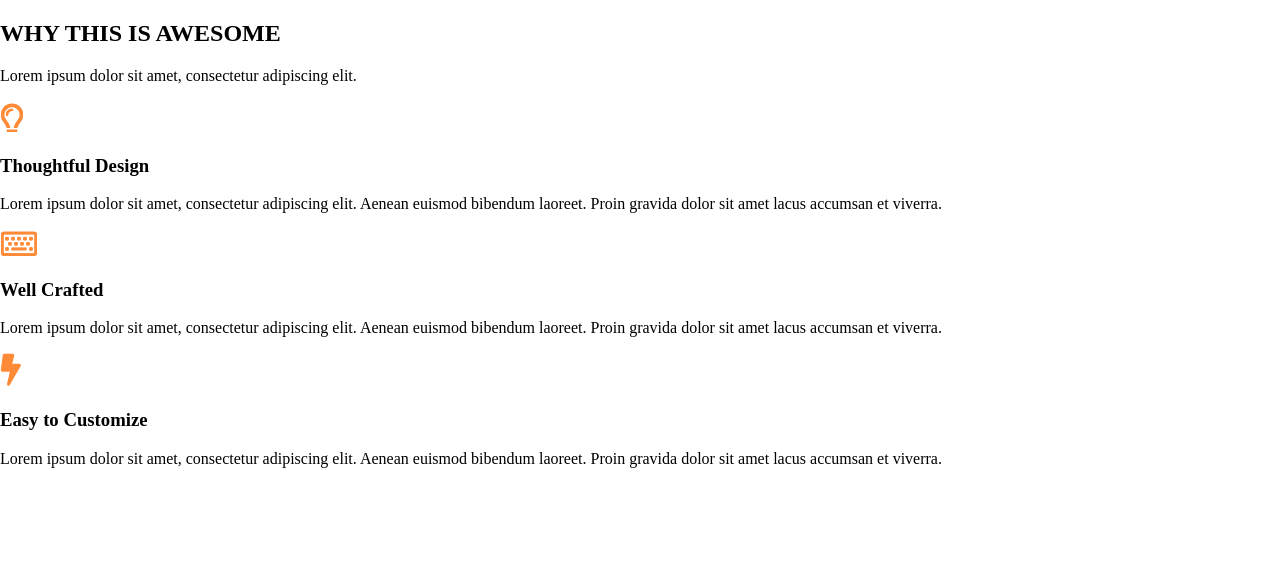
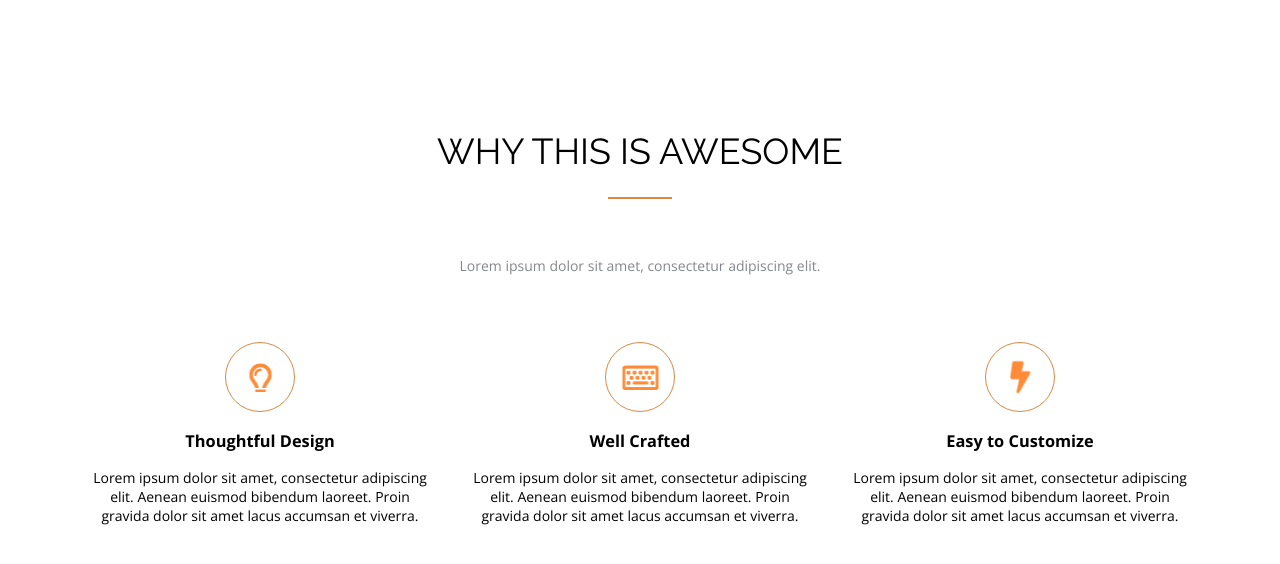
Before and after one commit to homihomka/FE08-wk-1-Vensko-Anastasia, a plain HTML site: page lesson-2/index.html in a window 1280 px wide. Drawn offline with nearby package versions, Linux system fonts and the light colour scheme.

Commit message:
Add section styles and update markup

```diff
--- a/lesson-2/css/awesome.css
+++ b/lesson-2/css/awesome.css
@@ -0,0 +1,21 @@
+.awesome {
+    padding-bottom: 90px;
+    padding-top: 100px;
+}
+
+.awesome__header {
+    margin-bottom: 36px;
+}
+
+.awesome__title {
+    margin-bottom: 57px;
+}
+
+.awesome__subtitle {
+    text-align: center;
+    color: #86878B;
+}
+
+.awesome__benefits {
+    display: flex;
+}
--- /dev/null
+++ b/lesson-2/css/card.css
@@ -0,0 +1,20 @@
+.card {
+    text-align: center;
+    padding: 31px 16px 20px 16px;
+}
+
+.card__icon {
+    position: relative;
+    display: inline-block;
+    border-radius: 50%;
+    border: 1px solid #D98943;
+    width: 70px;
+    height: 70px;
+}
+
+.card__icon-img {
+    position: absolute;
+    top: 50%;
+    left: 50%;
+    transform: translate(-50%, -50%);
+}
--- a/lesson-2/css/style.css
+++ b/lesson-2/css/style.css
@@ -0,0 +1,29 @@
+@import "awesome.css";
+@import "title.css";
+@import "card.css";
+
+html {
+    box-sizing: border-box;
+}
+
+*,
+*::before,
+*::after {
+    box-sizing: inherit;
+}
+
+body {
+    min-width: 320px;
+    font-family: "Open Sans", sans-serif;
+    font-size: 14px;
+    line-height: 19px;
+    font-weight: 400;
+    color: #000;
+    background-color: #fff;
+}
+
+.container {
+    max-width: 1170px;
+    margin: 0 auto;
+    padding: 0 15px;
+}
--- /dev/null
+++ b/lesson-2/css/title.css
@@ -0,0 +1,17 @@
+.title {
+    font-family: "Raleway", sans-serif;
+    font-weight: 400;
+    font-size: 36px;
+    line-height: 42px;
+    text-align: center;
+    text-transform: uppercase;
+}
+
+.title::after {
+    content: "";
+    width: 64px;
+    height: 2px;
+    background-color: #D98943;
+    display: block;
+    margin: 25px auto 0;
+ }
--- a/lesson-2/index.html
+++ b/lesson-2/index.html
@@ -3,8 +3,8 @@
 
 <head>
     <meta charset="UTF-8">
-    <title>WHY THIS IS AWESOME</title>
-    <meta name="description" content="WHY THIS IS AWESOME">
+    <title>Why this is awesome</title>
+    <meta name="description" content="Why this is awesome">
     <meta name="viewport" content="width=device-width, initial-scale=1.0">
     <link rel="stylesheet" href="css/normalize.css">
     <link rel="stylesheet" href="css/style.css">
@@ -21,7 +21,7 @@
     <div class="container">
         <div class="awesome__header">
             <h2 class="awesome__title title">
-                WHY THIS IS AWESOME
+                Why this is awesome
             </h2>
             <p class="awesome__subtitle">
                 Lorem ipsum dolor sit amet, consectetur adipiscing elit.
@@ -30,7 +30,7 @@
         <div class="awesome__benefits">
             <div class="awesome__benefit card">
                 <div class="card__icon">
-                    <img src="img/lamp.png" alt="lamp icon">
+                    <img class="card__icon-img" src="img/lamp.png" alt="lamp icon">
                 </div>
                 <h3 class="card__title">
                     Thoughtful Design
@@ -42,7 +42,7 @@
             </div>
             <div class="awesome__benefit card">
                 <div class="card__icon">
-                    <img src="img/keyboard.png" alt="keyboard icon">
+                    <img class="card__icon-img" src="img/keyboard.png" alt="keyboard icon">
                 </div>
                 <h3 class="card__title">
                     Well Crafted
@@ -54,7 +54,7 @@
             </div>
             <div class="awesome__benefit card">
                 <div class="card__icon">
-                    <img src="img/lightning.png" alt="lightning icon">
+                    <img class="card__icon-img" src="img/lightning.png" alt="lightning icon">
                 </div>
                 <h3 class="card__title">
                     Easy to Customize
```
